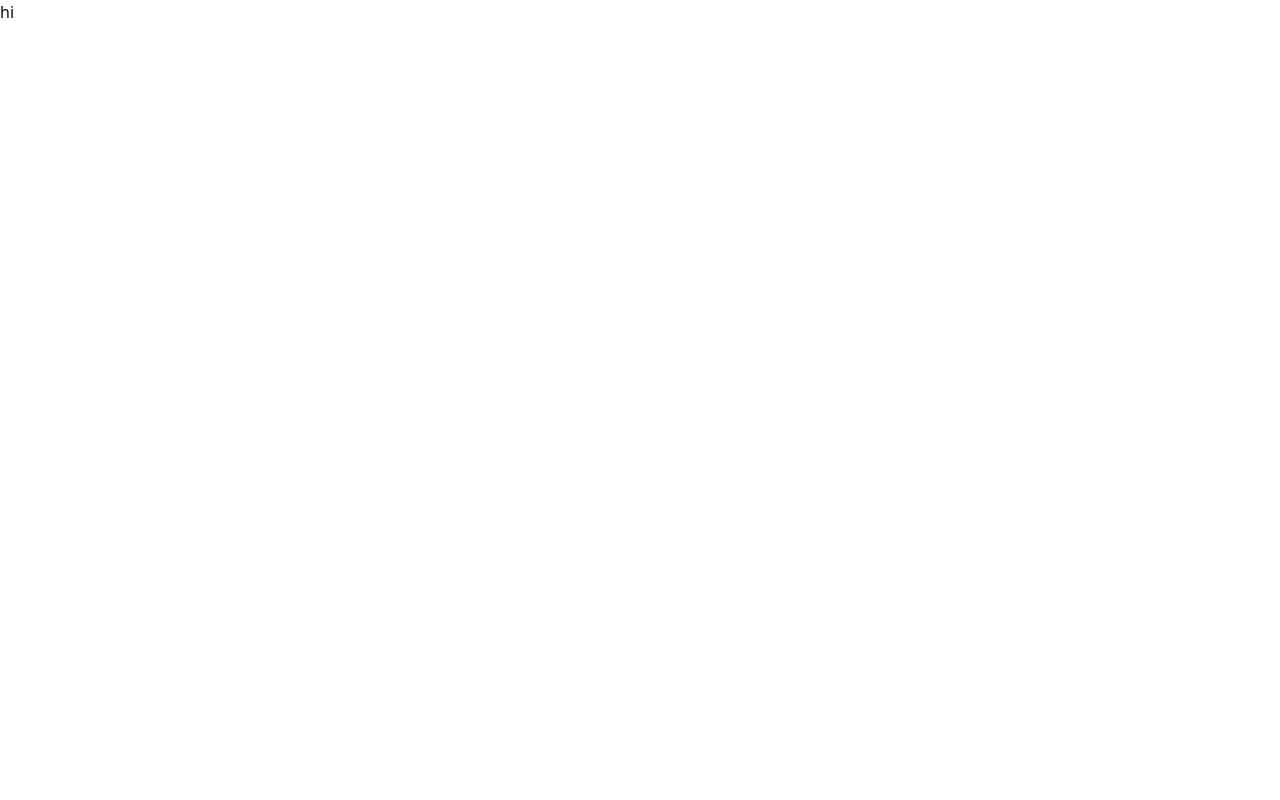
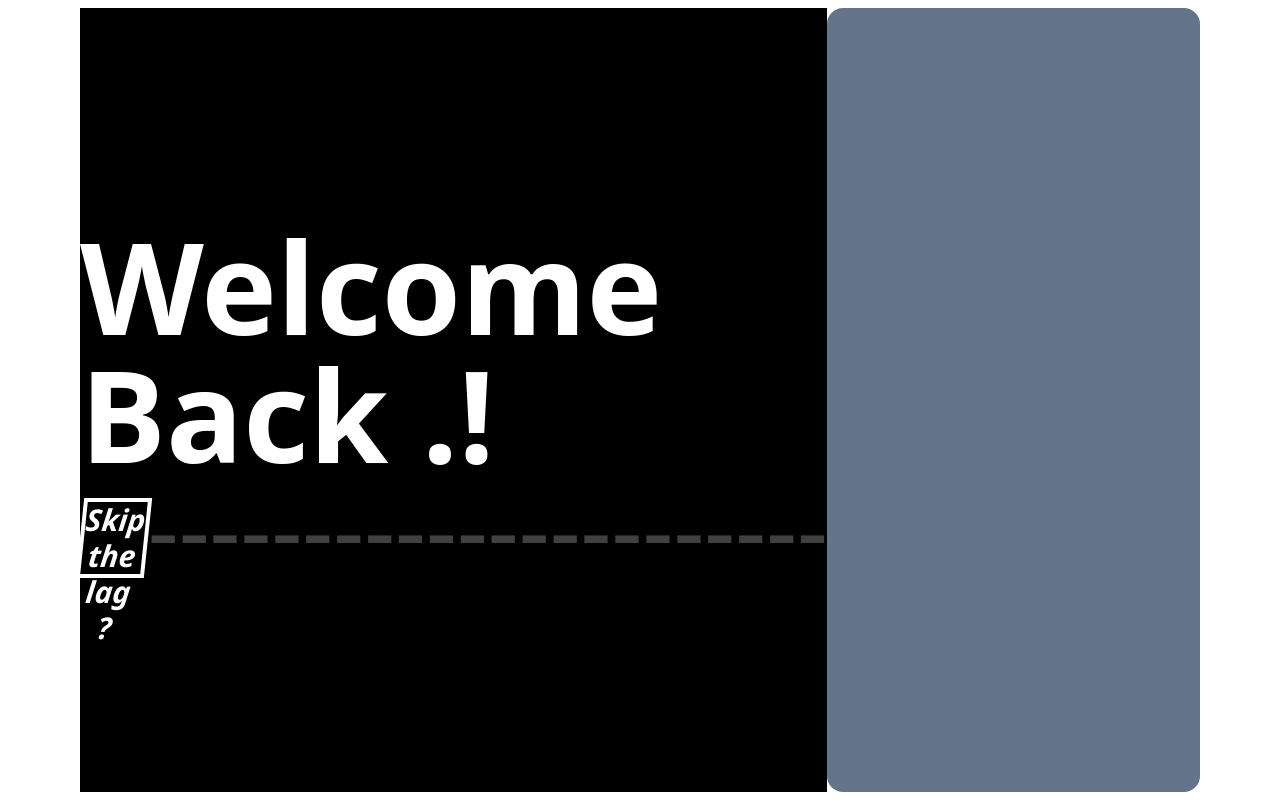
Before and after one commit to Yayehyrad/SkillBridge, a React (Vite) app in the folder front_end/: page /auth in a window 1280 px wide. Built offline with nearby package versions, Linux system fonts and the light colour scheme.

Commit message:
signin page

```diff
--- a/front_end/src/main.tsx
+++ b/front_end/src/main.tsx
@@ -8,6 +8,7 @@ import {
 } from "react-router-dom";
 import { QueryClient , QueryClientProvider } from '@tanstack/react-query';
 import { ReactQueryDevtools } from '@tanstack/react-query-devtools';
+import {SignIn} from './pages/auth';
 
 
 const router = createBrowserRouter([
@@ -16,7 +17,7 @@ const router = createBrowserRouter([
     element: <App />,
     children : [{
       path : "/auth",
-      element : <div>hi</div>
+      element : <SignIn />
     }]
   },
 ]);
--- /dev/null
+++ b/front_end/src/pages/auth/index.ts
@@ -0,0 +1,3 @@
+import SignIn from "./signin";
+
+export {SignIn}
--- a/front_end/src/pages/auth/index.tsx
+++ /dev/null
@@ -1,12 +0,0 @@
-import * as React from 'react';
-
-interface IAuthProps {
-}
-
-const Auth: React.FunctionComponent<IAuthProps> = (props) => {
-  return (
-    <div></div>
-  );
-};
-
-export default Auth;
--- /dev/null
+++ b/front_end/src/pages/auth/signin.tsx
@@ -0,0 +1,38 @@
+import * as React from 'react';
+
+interface ISignInProps {
+}
+
+const SignIn: React.FunctionComponent<ISignInProps> = (props) => {
+  return (
+    <section>
+        <div className='   h-screen flex px-20 py-2'>
+            <div className=' w-2/3 bg-black flex justify-center  flex-col'>
+                <h1 className=' text-white text-9xl font-semibold'>
+                    Welcome Back .!
+                </h1>
+                <div className=' items-center flex'>
+                    <button className=' border-4 border-white text-white -skew-x-6 w-72 h-20 mt-5 italic font-bold text-3xl '>
+                        Skip the lag ?
+                    </button>
+                    <div className=' flex items-center'>
+                    {
+                        Array.from({length : 25} , (_)=>{
+                            return ( <div className=' text-gray-300/30 text-8xl'>-</div> )
+                        })
+                    }
+                    </div>
+                </div>
+
+
+            </div>
+            <div className=' w-1/3 bg-slate-500 rounded-2xl'>
+
+            </div>
+
+        </div>
+    </section>
+  );
+};
+
+export default SignIn;
```
